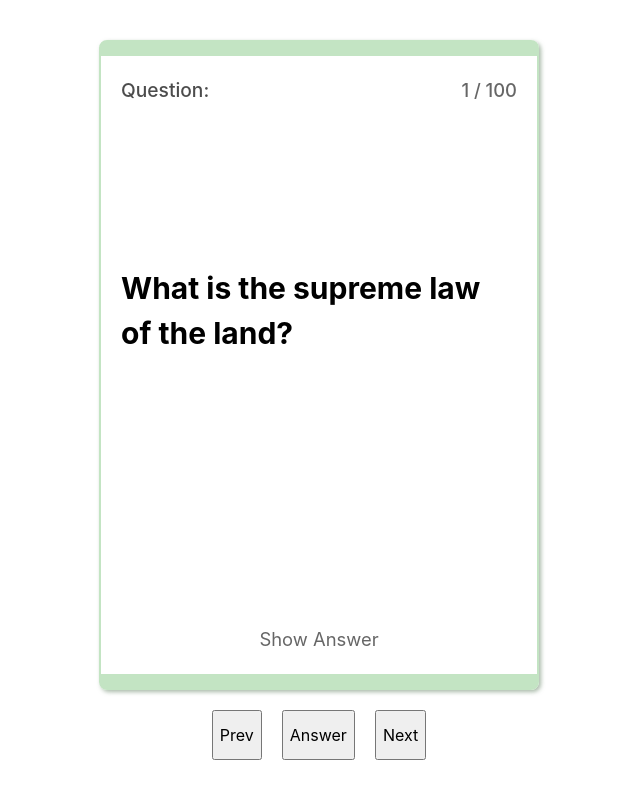
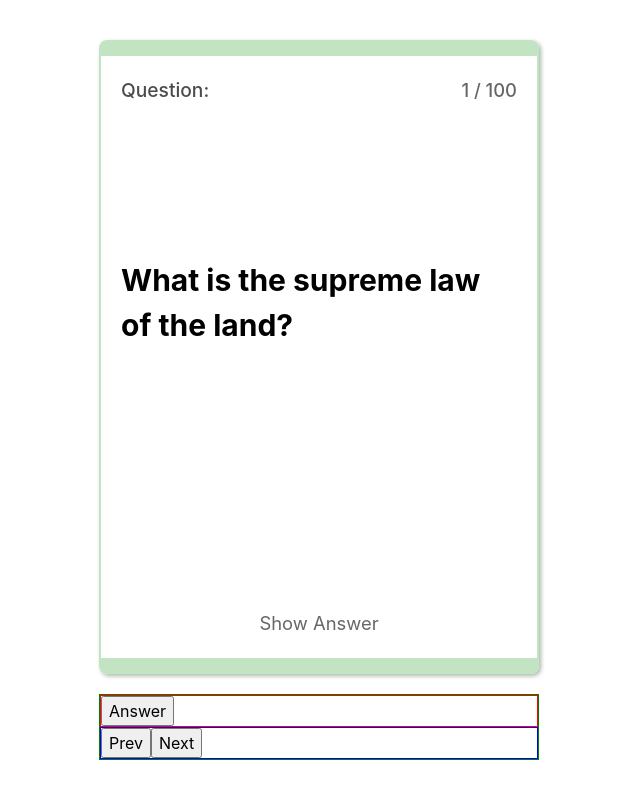
Before and after one commit to sprajams/flashcards, a React (Create React App) app: page / in a window 1280 px wide. Shown: the whole page, without its empty margins (321-961 px from the left). Built offline with nearby package versions, Linux system fonts and the light colour scheme.

Commit message:
start of action buttons on frontpage

```diff
--- a/src/App.css
+++ b/src/App.css
@@ -20,9 +20,24 @@
 }
 
 .btnContainer {
+  border: 1px solid green;
   margin-top: 20px;
-  height: 50px;
+  /* height: 50px; */
   display: flex;
   justify-content: center;
-  gap: 20px;
+  flex-direction: column;
+  /* gap: 20px; */
 }
+
+.btnTop {
+  border: 1px solid red;
+}
+.btnBottom {
+  border: 1px solid blue;
+  width: 100%;
+}
+
+.btn {
+  display: inline-block;
+  flex-basis: 1;
+}
--- a/src/App.js
+++ b/src/App.js
@@ -1,6 +1,7 @@
 import { useState } from "react";
 import qData from "./assets/output.json";
 import Card from "./components/CardLayout";
+import Button from "./components/Button";
 import "./App.css";
 
 function App() {
@@ -35,9 +36,19 @@ function App() {
           />
         </div>
         <div className="btnContainer">
-          <button onClick={handlePrev}>Prev</button>
-          <button onClick={() => setActiveFront(!activeFront)}>Answer</button>
-          <button onClick={handleNext}>Next</button>
+          <div className="btnTop">
+            <button onClick={() => setActiveFront(!activeFront)}>
+              {activeFront ? "Answer" : "Question"}
+            </button>
+          </div>
+          <div className="btnBottom">
+            <button className="btn" onClick={handlePrev}>
+              Prev
+            </button>
+            <button className="btn" onClick={handleNext}>
+              Next
+            </button>
+          </div>
         </div>
       </div>
     </div>
```
